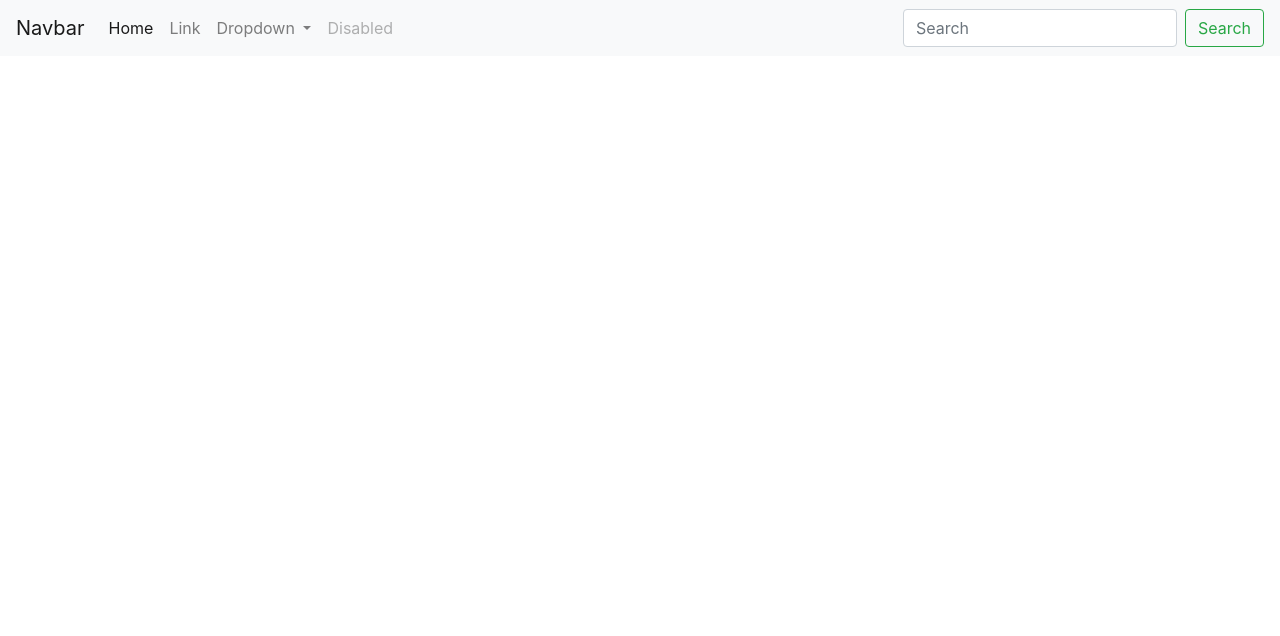
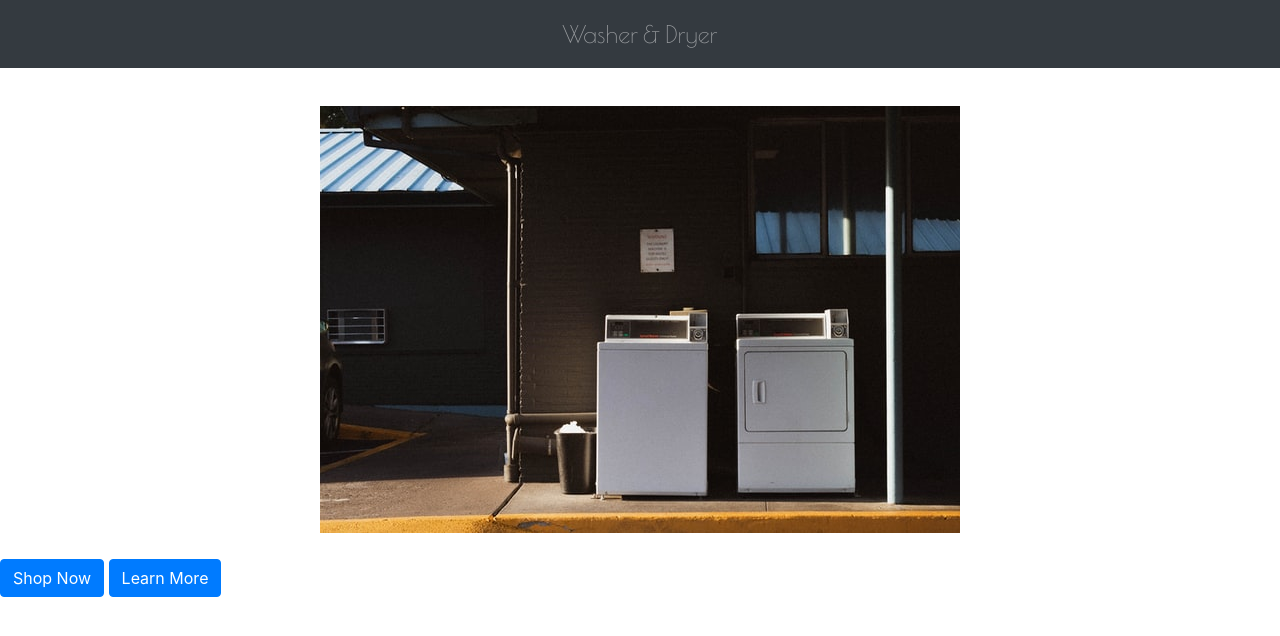
Before and after one commit to jwhityoung/VA-Prep, a plain HTML site: page index.html in a window 1280 px wide. Drawn offline with nearby package versions, Linux system fonts and the light colour scheme.

Commit message:
image, header, buttons

```diff
--- a/index.html
+++ b/index.html
@@ -5,46 +5,28 @@
     <meta name="viewport" content="width=device-width, initial-scale=1.0">
     <title>VA Prep</title>
     <link rel="stylesheet" href="https://stackpath.bootstrapcdn.com/bootstrap/4.5.2/css/bootstrap.min.css" integrity="sha384-JcKb8q3iqJ61gNV9KGb8thSsNjpSL0n8PARn9HuZOnIxN0hoP+VmmDGMN5t9UJ0Z" crossorigin="anonymous">
+    <link href="https://fonts.googleapis.com/css2?family=Poiret+One&display=swap" rel="stylesheet">
     <link rel="stylesheet" href="style.css">
 </head>
 <body>
-    <!-- Navbar -->
-    <nav class="navbar navbar-expand-lg navbar-light bg-light">
-        <a class="navbar-brand" href="#">Navbar</a>
-        <button class="navbar-toggler" type="button" data-toggle="collapse" data-target="#navbarSupportedContent" aria-controls="navbarSupportedContent" aria-expanded="false" aria-label="Toggle navigation">
-          <span class="navbar-toggler-icon"></span>
-        </button>
 
-        <div class="collapse navbar-collapse" id="navbarSupportedContent">
-          <ul class="navbar-nav mr-auto">
-            <li class="nav-item active">
-              <a class="nav-link" href="#">Home <span class="sr-only">(current)</span></a>
-            </li>
-            <li class="nav-item">
-              <a class="nav-link" href="#">Link</a>
-            </li>
-            <li class="nav-item dropdown">
-              <a class="nav-link dropdown-toggle" href="#" id="navbarDropdown" role="button" data-toggle="dropdown" aria-haspopup="true" aria-expanded="false">
-                Dropdown
-              </a>
-              <div class="dropdown-menu" aria-labelledby="navbarDropdown">
-                <a class="dropdown-item" href="#">Action</a>
-                <a class="dropdown-item" href="#">Another action</a>
-                <div class="dropdown-divider"></div>
-                <a class="dropdown-item" href="#">Something else here</a>
-              </div>
-            </li>
-            <li class="nav-item">
-              <a class="nav-link disabled" href="#" tabindex="-1" aria-disabled="true">Disabled</a>
-            </li>
-          </ul>
-          <form class="form-inline my-2 my-lg-0">
-            <input class="form-control mr-sm-2" type="search" placeholder="Search" aria-label="Search">
-            <button class="btn btn-outline-success my-2 my-sm-0" type="submit">Search</button>
-          </form>
-        </div>
+    <!-- Header -->
+    <nav class="navbar navbar-dark bg-dark">
+        <span class="navbar-text mx-auto">
+          Washer & Dryer
+        </span>
       </nav>
 
+<!-- Image -->
+<div class="main-image">
+      <img id="main-image" src="washerdryer.jpg" alt="White washer and dryer sitting outside of storefront">
+    </div>
+
+      <!-- Buttons -->
+      <div class="link-buttons">
+     <a href="https://www.homedepot.com/b/Appliances-Washers-Dryers/N-5yc1vZc3ol" target="_blank"><button type="button" class="btn btn-primary">Shop Now</button></a>
+      <a href="https://ravenseye.io/" target="_blank"><button type="button" class="btn btn-primary">Learn More</button></a>
+    </div>
 
 
 </body>
--- a/style.css
+++ b/style.css
@@ -0,0 +1,24 @@
+.navbar {
+margin-bottom: 3%;
+text-align: right;
+}
+
+#main-image {
+    display: block;
+    margin-left: auto;
+    margin-right: auto;
+    width: 50%;
+    margin-bottom: 2%
+}
+
+.link-buttons {
+    display: block;
+    margin-left: auto;
+    margin-right: auto;
+    margin-bottom: 2%;
+}
+
+.navbar-text {
+    font-family: 'Poiret One', cursive;
+    font-size: 24px;
+}
```
Also changed, not shown: washerdryer.jpg (added).
